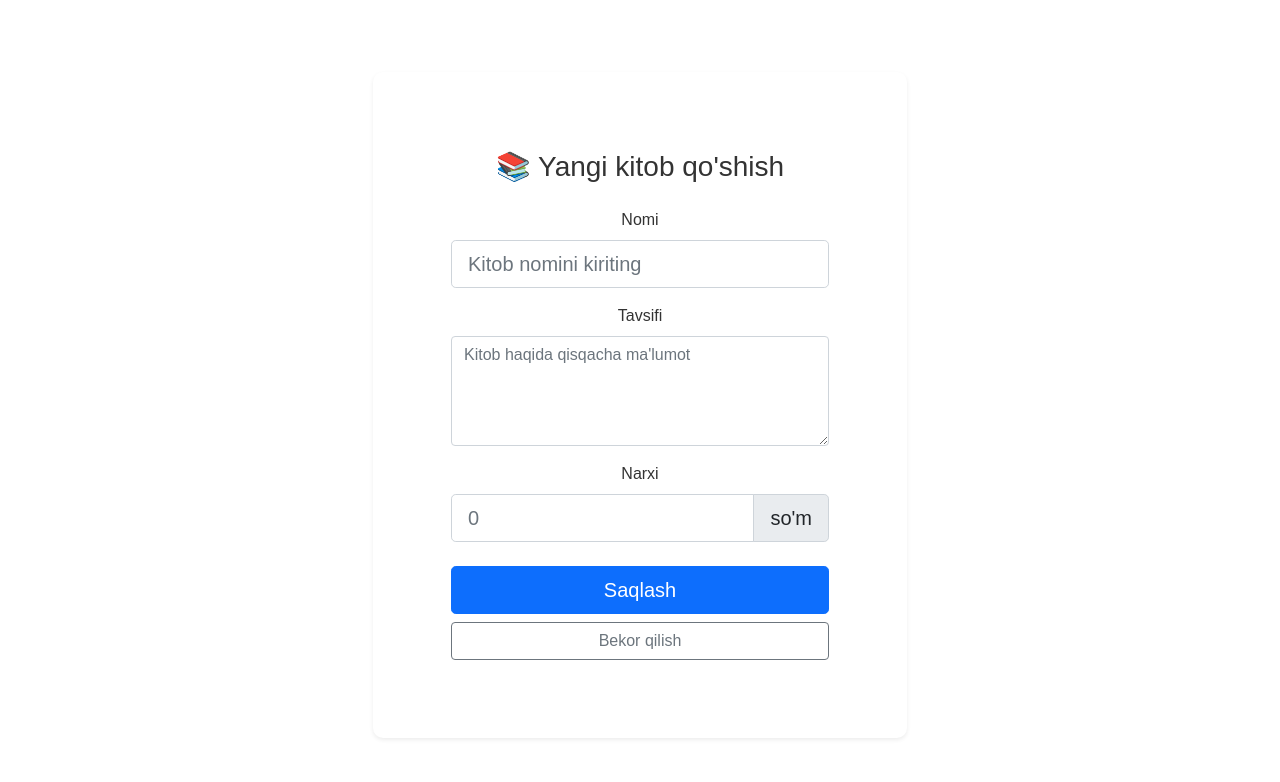
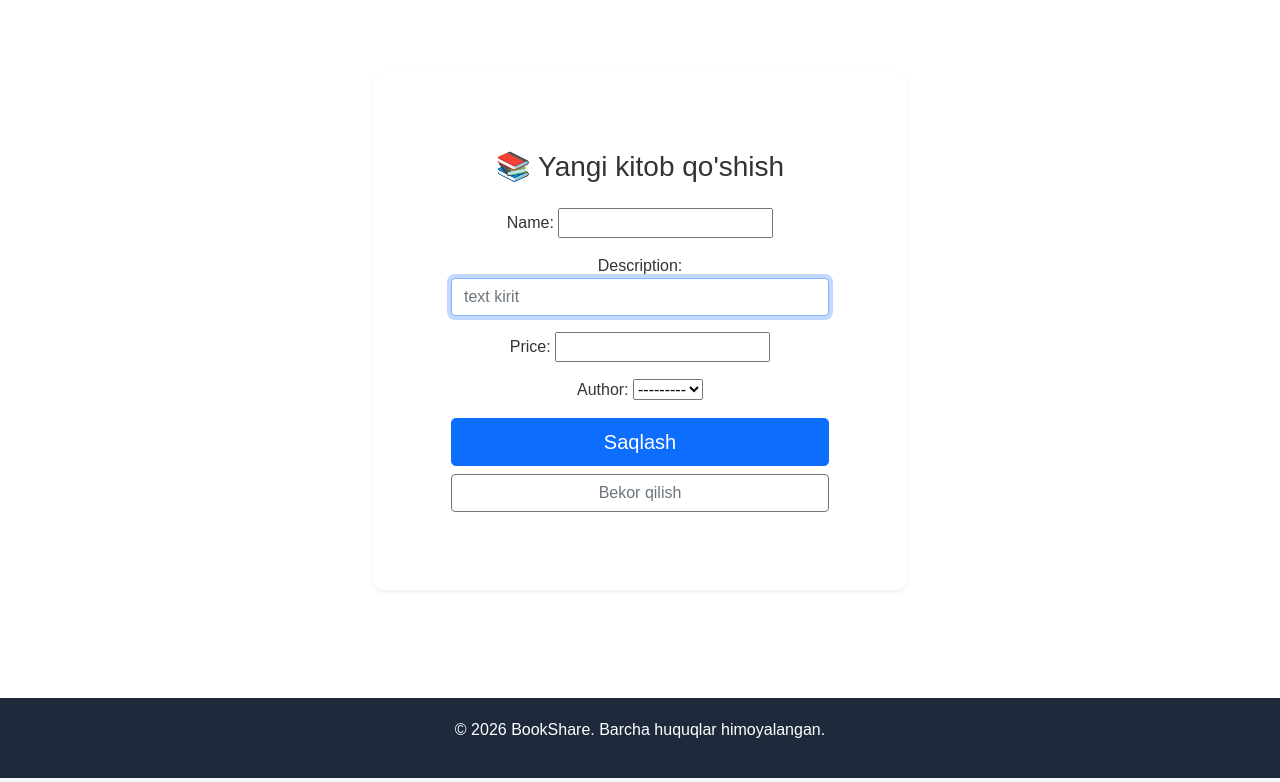
Before and after one commit to Giyos1/team-django, a Django app: page /books/create_book_form/ in a window 1280 px wide. Shown: the part 96-878 px from the top of the page. Run offline with Django 5.2, Linux system fonts and the light colour scheme; data that the repository does not hold is empty.

Commit message:
add change

```diff
--- /dev/null
+++ b/books/forms.py
@@ -0,0 +1,59 @@
+from django import forms
+
+from books.models import Books
+
+
+class BookForm(forms.Form):
+    name = forms.CharField(max_length=255)
+    description = forms.CharField(widget=forms.TextInput(attrs={
+        'class': 'form-control',
+        'placeholder': 'text kirit',
+        'autofocus': True
+    }))
+    price = forms.IntegerField()
+
+    def clean_name(self):
+        name = self.cleaned_data.get('name')
+        if len(name) < 3:
+            raise forms.ValidationError('3 ta harfdan kop bolsin')
+
+        return name
+
+    def clean(self):
+        name = self.cleaned_data.get('name')
+        description = self.cleaned_data.get('description')
+
+        if description == name:
+            raise forms.ValidationError('ikkalasi bir xil bollmasin')
+
+        return self.cleaned_data
+
+    # def save(self):
+    #     pass
+
+
+class BookModelForm(forms.ModelForm):
+    class Meta:
+        model = Books
+        fields = ('name', 'description', 'price', 'author')
+        widgets = {"description": forms.TextInput(attrs={
+            'class': 'form-control',
+            'placeholder': 'text kirit',
+            'autofocus': True
+        })}
+
+    def clean_name(self):
+        name = self.cleaned_data.get('name')
+        if len(name) < 3:
+            raise forms.ValidationError('3 ta harfdan kop bolsin')
+
+        return name
+
+    def clean(self):
+        name = self.cleaned_data.get('name')
+        description = self.cleaned_data.get('description')
+
+        if description == name:
+            raise forms.ValidationError('ikkalasi bir xil bollmasin')
+
+        return self.cleaned_data
--- a/books/views.py
+++ b/books/views.py
@@ -1,5 +1,6 @@
 from django.shortcuts import render, redirect, get_object_or_404
 
+from books.forms import BookForm, BookModelForm
 from books.models import Books
 
 
@@ -10,30 +11,51 @@
 
 
 def book_create_form(request):
-    return render(request, 'books/create.html')
+    # form = BookForm()
+    form = BookModelForm()
+    return render(request, 'books/create.html', {"form": form})
 
 
 def book_create(request):
-    data = request.POST
-    Books.objects.create(
-        name=data.get('name'),
-        description=data.get('description'),
-        price=data.get('price')
-    )
-    return redirect('book_list')
+    # form = BookForm(data=request.POST)
+    form = BookModelForm(data=request.POST)
+    if form.is_valid():
+        # data = form.cleaned_data
+        # Books.objects.create(
+        #     name=data.get('name'),
+        #     description=data.get('description'),
+        #     price=data.get('price')
+        # )
+        form.save()
+        return redirect('book_list')
+    else:
+        return render(request, 'books/create.html', {'form': form})
 
 
 def book_update_form(request, pk):
     book = get_object_or_404(Books, id=pk)
-    return render(request, 'books/update.html', context={"book": book})
+    form = BookModelForm(instance=book)
+    # form = BookModelForm(initial={
+    #     'name': book.name,
+    #     "description": book.description,
+    #     'price': book.price
+    # })
+    return render(request, 'books/update.html', context={"book": book, 'form': form})
+
 
 def book_update(request, pk):
     book = get_object_or_404(Books, id=pk)
-    book.name = request.POST.get('name')
-    book.description = request.POST.get('description')
-    book.price = request.POST.get('price')
-    book.save()
-    return redirect('book_list')
+    # book.name = request.POST.get('name')
+    # book.description = request.POST.get('description')
+    # book.price = request.POST.get('price')
+    # book.save()
+    form = BookModelForm(data=request.POST, instance=book)
+    if form.is_valid():
+        form.save()
+        return redirect('book_list')
+    else:
+        return render(request, 'books/update.html', {'form': form})
+
 
 def book_delete(request, pk):
     book = get_object_or_404(Books, id=pk)
@@ -41,6 +63,7 @@
         book.delete()
     return redirect('book_list')
 
+
 def book_detail(request, pk):
     book = get_object_or_404(Books, id=pk)
     return render(request, 'books/detail.html', context={"book": book})
--- a/templates/books/create.html
+++ b/templates/books/create.html
@@ -14,27 +14,28 @@
 
                         <form action="{% url 'create_book' %}" method="post">
                             {% csrf_token %}
+                            {{ form.as_p }}
 
-                            <div class="mb-3">
-                                <label for="name" class="form-label fw-semibold">Nomi</label>
-                                <input type="text" class="form-control form-control-lg" id="name" name="name"
-                                       placeholder="Kitob nomini kiriting" required>
-                            </div>
-
-                            <div class="mb-3">
-                                <label for="description" class="form-label fw-semibold">Tavsifi</label>
-                                <textarea class="form-control" id="description" name="description" rows="4"
-                                          placeholder="Kitob haqida qisqacha ma'lumot" required></textarea>
-                            </div>
-
-                            <div class="mb-4">
-                                <label for="price" class="form-label fw-semibold">Narxi</label>
-                                <div class="input-group input-group-lg">
-                                    <input type="number" class="form-control" id="price" name="price" min="0"
-                                           placeholder="0" required>
-                                    <span class="input-group-text">so'm</span>
-                                </div>
-                            </div>
+                            {#                            <div class="mb-3">#}
+                            {#                                <label for="name" class="form-label fw-semibold">Nomi</label>#}
+                            {#                                <input type="text" class="form-control form-control-lg" id="name" name="name"#}
+                            {#                                       placeholder="Kitob nomini kiriting" required>#}
+                            {#                            </div>#}
+                            {##}
+                            {#                            <div class="mb-3">#}
+                            {#                                <label for="description" class="form-label fw-semibold">Tavsifi</label>#}
+                            {#                                <textarea class="form-control" id="description" name="description" rows="4"#}
+                            {#                                          placeholder="Kitob haqida qisqacha ma'lumot" required></textarea>#}
+                            {#                            </div>#}
+                            {##}
+                            {#                            <div class="mb-4">#}
+                            {#                                <label for="price" class="form-label fw-semibold">Narxi</label>#}
+                            {#                                <div class="input-group input-group-lg">#}
+                            {#                                    <input type="number" class="form-control" id="price" name="price" min="0"#}
+                            {#                                           placeholder="0" required>#}
+                            {#                                    <span class="input-group-text">so'm</span>#}
+                            {#                                </div>#}
+                            {#                            </div>#}
 
                             <div class="d-grid gap-2">
                                 <button type="submit" class="btn btn-primary btn-lg">Saqlash</button>
```
Also changed, not shown: templates/books/update.html (+22 -21 lines).
